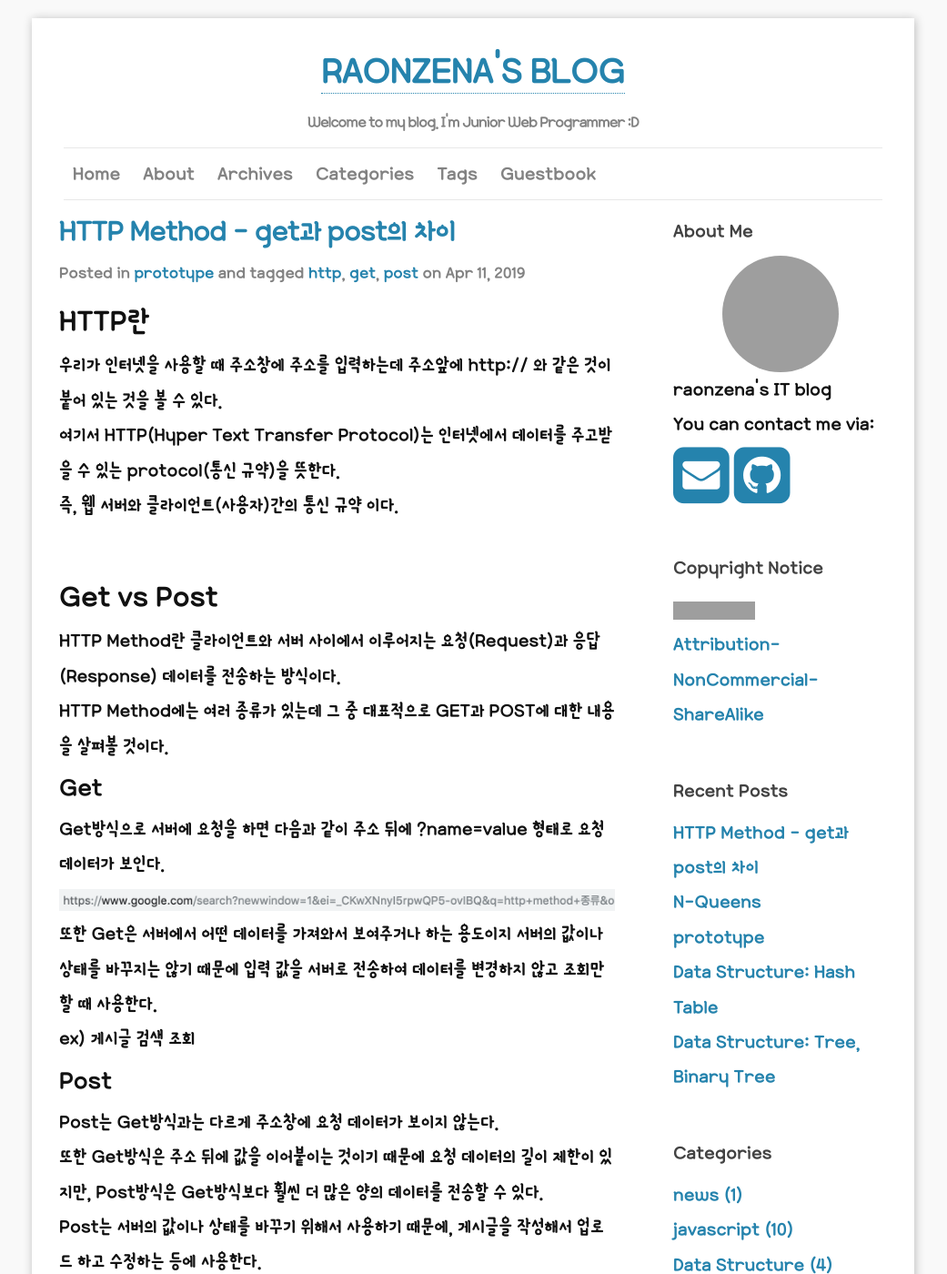
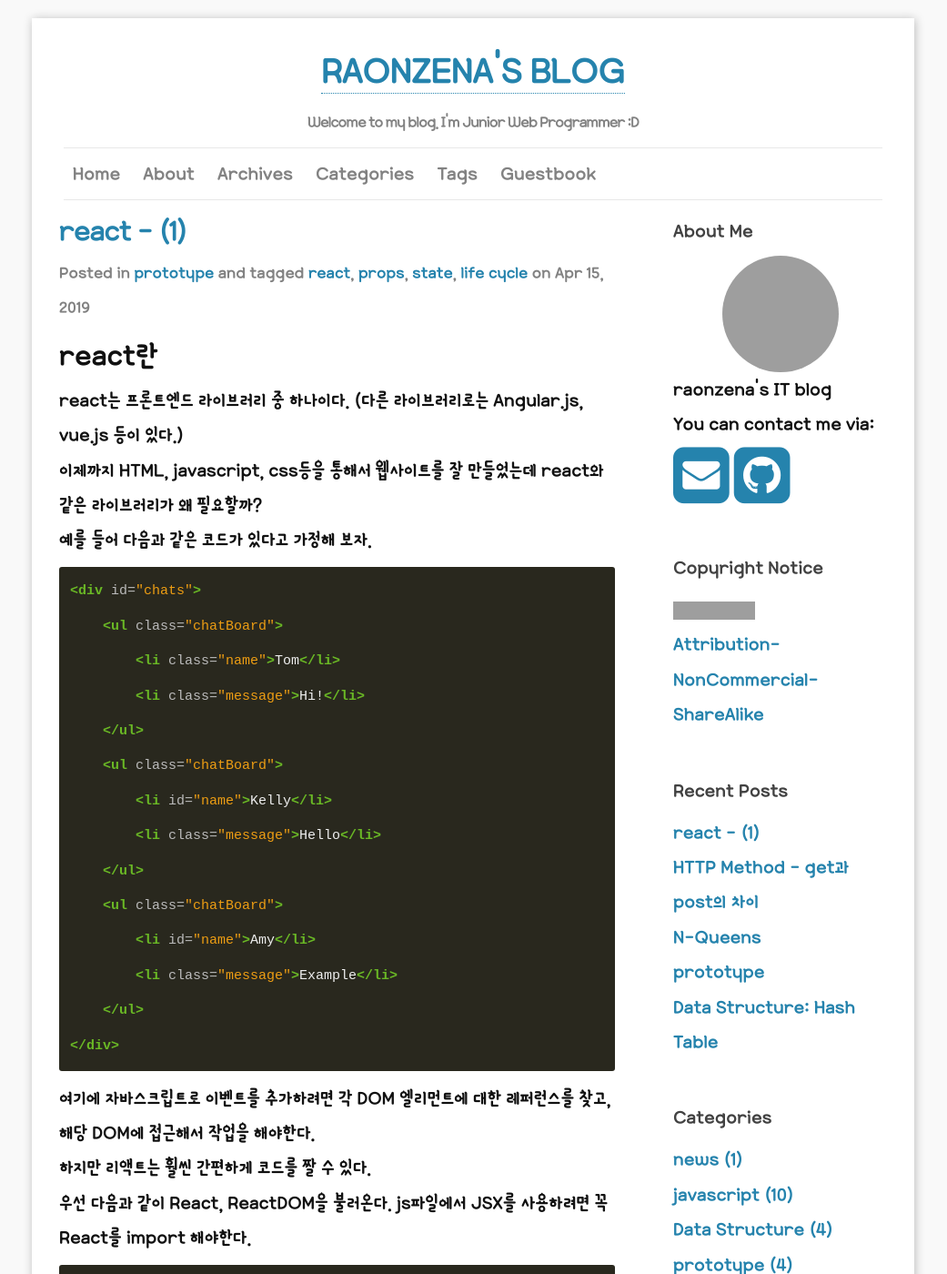
Before and after one commit to raonzena/raonzena.github.io, a Jekyll site: the page built from index.html, in a window 1280 px wide and 1400 px high. Shown: the whole window at 91% size, without its empty margins (120-1161 px from the left). Built offline with Jekyll 4.4.1, drawn with Linux system fonts in a browser that asks for light colours; some web fonts are replaced; the list of posts is cut into pages by our own code; some of the changed text lies outside the part shown; grey boxes are pictures that could not be loaded.

Commit message:
190415 initial commit

```diff
--- a/_posts/2019-04-12-01-post.markdown
+++ b/_posts/2019-04-12-01-post.markdown
@@ -2,7 +2,7 @@
 published: true
 layout: post
 title:  "HTTP Method - get과 post의 차이"
-date:   2019-04-11
+date:   2019-04-12
 author: raonzena
 category: prototype
 tags:
--- /dev/null
+++ b/_posts/2019-04-15-01-post.markdown
@@ -0,0 +1,80 @@
+---
+published: true
+layout: post
+title:  "react - (1)"
+date:   2019-04-15
+author: raonzena
+category: prototype
+tags:
+- react
+- props
+- state
+- life cycle
+comments: true
+---
+
+# react란 #
+react는 프론트엔드 라이브러리 중 하나이다. (다른 라이브러리로는 Angular.js, vue.js 등이 있다.)
+이제까지 HTML, javascript, css등을 통해서 웹사이트를 잘 만들었는데 react와 같은 라이브러리가 왜 필요할까?
+예를 들어 다음과 같은 코드가 있다고 가정해 보자.
+
+~~~html
+<div id="chats">
+    <ul class="chatBoard">
+        <li class="name">Tom</li>
+        <li class="message">Hi!</li>
+    </ul>
+    <ul class="chatBoard">
+        <li id="name">Kelly</li>
+        <li class="message">Hello</li>
+    </ul>
+    <ul class="chatBoard">
+        <li id="name">Amy</li>
+        <li class="message">Example</li>
+    </ul>
+</div>
+~~~
+
+여기에 자바스크립트로 이벤트를 추가하려면 각 DOM 엘리먼트에 대한 레퍼런스를 찾고, 해당 DOM에 접근해서 작업을 해야한다.
+하지만 리액트는 훨씬 간편하게 코드를 짤 수 있다.
+우선 다음과 같이 React, ReactDOM을 불러온다.
+js파일에서 JSX를 사용하려면 꼭 React를 import 해야한다.
+
+~~~javascript
+import React from 'react';
+import ReactDOM from 'react-dom';
+
+class ChatListItem extends React.Component {
+    constructor(props) {
+        super(props);
+    }
+
+    render() {
+        return (
+            <ul>
+                <li>{this.props.chat.name}</li>
+                <li>{this.props.chat.message}</li>
+            </ul>
+        );
+    }
+}
+
+const ChatList = (props) => (
+    <Fragment>
+        {props.chats.map(chat =>
+            <ChatListItem chat={chat}/>
+        )}
+    </Fragment>
+);
+
+const App = () => (
+    <ChatList chats={[
+        {name: 'Tom', message: 'Hi!'},
+        {name: 'Kelly', message: 'Hello'},
+        {name: 'Amy', message: 'Example'}
+    ]} />
+);
+
+ReactDOM.render(<App />, document.getElementById="chats");
+
+~~~
```
